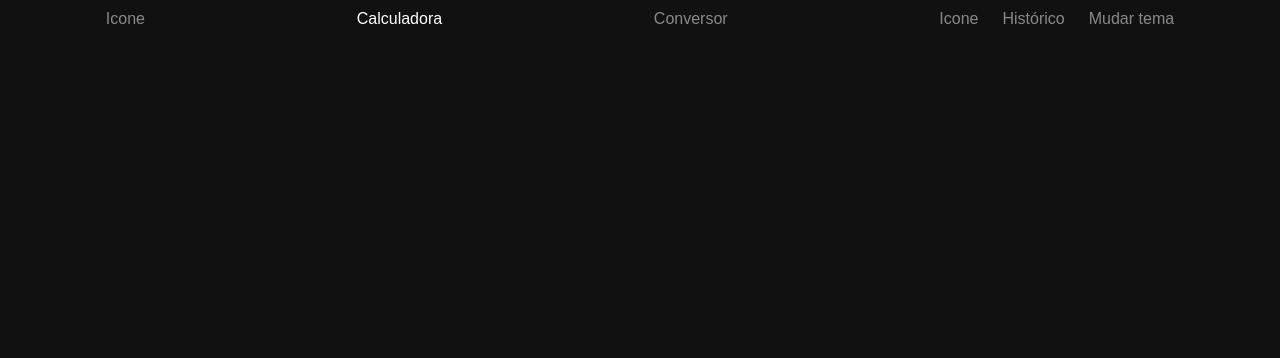
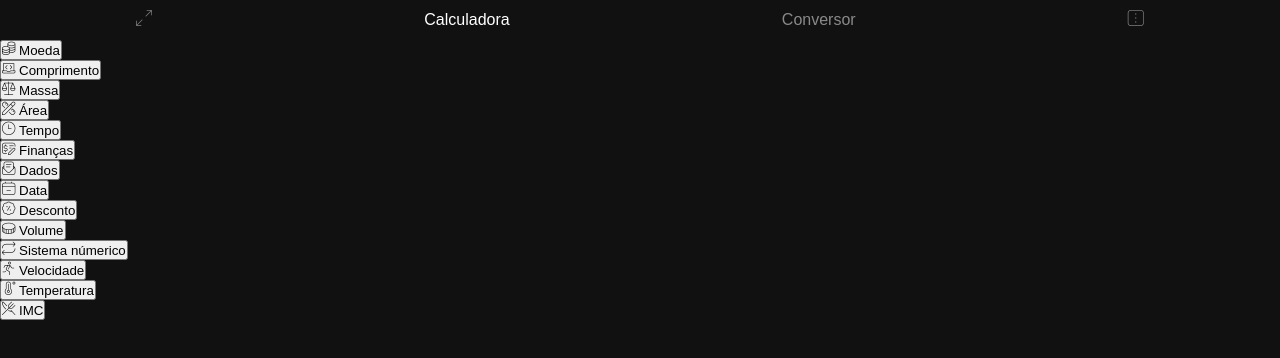
Before and after one commit to joaoguisilvae-wq/Calculadora, a plain HTML site: page index.html in a window 1280 px wide. Drawn offline with nearby package versions, Linux system fonts and the light colour scheme.

Commit message:
HtML do header e do conversor completo

```diff
--- a/index.html
+++ b/index.html
@@ -4,6 +4,15 @@
     <meta charset="UTF-8" />
     <meta name="viewport" content="width=device-width, initial-scale=1.0" />
     <title>Calculadora</title>
+    <!-- Icones -->
+    <link
+      rel="stylesheet"
+      href="https://cdn-uicons.flaticon.com/3.0.0/uicons-thin-straight/css/uicons-thin-straight.css"
+    />
+    <link
+      rel="stylesheet"
+      href="https://cdn-uicons.flaticon.com/3.0.0/uicons-thin-rounded/css/uicons-thin-rounded.css"
+    />
     <!-- CSS -->
     <link rel="stylesheet" href="css/styles.css" />
     <!-- JS -->
@@ -12,11 +21,17 @@
   <body>
     <div id="header-container">
       <header>
-        <button id="swipe-screen">Icone</button>
+        <button id="swipe-screen">
+          <i
+            class="fi fi-ts-arrow-up-right-and-arrow-down-left-from-center"
+          ></i>
+        </button>
         <button id="calc-option" class="focus">Calculadora</button>
-        <button id="conv-options">Conversor</button>
-        <div>
-          <button id="more-options">Icone</button>
+        <button id="conv-options">Conversor</button
+        ><button id="more-options">
+          <i class="fi fi-tr-square-ellipsis-vertical"></i>
+        </button>
+        <div id="more-options-container" class="hide">
           <button id="history-btn">Histórico</button>
           <button id="toggle-theme-btn">Mudar tema</button>
         </div>
@@ -60,5 +75,49 @@
         </div>
       </div>
     </div>
+    <div id="conversor-table">
+      <div class="conversor-theme">
+        <button><i class="fi fi-ts-coins"></i> Moeda</button>
+      </div>
+      <div class="conversor-theme">
+        <button><i class="fi fi-ts-laptop-code"></i> Comprimento</button>
+      </div>
+      <div class="conversor-theme">
+        <button><i class="fi fi-ts-equality"></i> Massa</button>
+      </div>
+      <div class="conversor-theme">
+        <button><i class="fi fi-tr-pencil-ruler"></i> Área</button>
+      </div>
+      <div class="conversor-theme">
+        <button><i class="fi fi-ts-clock-three"></i> Tempo</button>
+      </div>
+      <div class="conversor-theme">
+        <button><i class="fi fi-tr-money-check-edit"></i> Finanças</button>
+      </div>
+      <div class="conversor-theme">
+        <button><i class="fi fi-tr-envelope-open-text"></i> Dados</button>
+      </div>
+      <div class="conversor-theme">
+        <button><i class="fi fi-tr-calendar-minus"></i> Data</button>
+      </div>
+      <div class="conversor-theme">
+        <button><i class="fi fi-ts-badge-percent"></i> Desconto</button>
+      </div>
+      <div class="conversor-theme">
+        <button><i class="fi fi-ts-coin"></i> Volume</button>
+      </div>
+      <div class="conversor-theme">
+        <button><i class="fi fi-tr-arrows-repeat"></i> Sistema númerico</button>
+      </div>
+      <div class="conversor-theme">
+        <button><i class="fi fi-tr-running"></i> Velocidade</button>
+      </div>
+      <div class="conversor-theme">
+        <button><i class="fi fi-ts-temperature-high"></i> Temperatura</button>
+      </div>
+      <div class="conversor-theme">
+        <button><i class="fi fi-tr-restaurant"></i> IMC</button>
+      </div>
+    </div>
   </body>
 </html>
```
